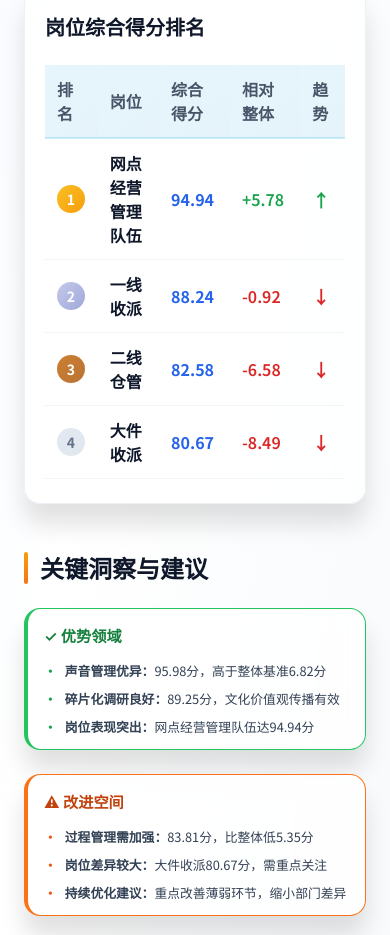
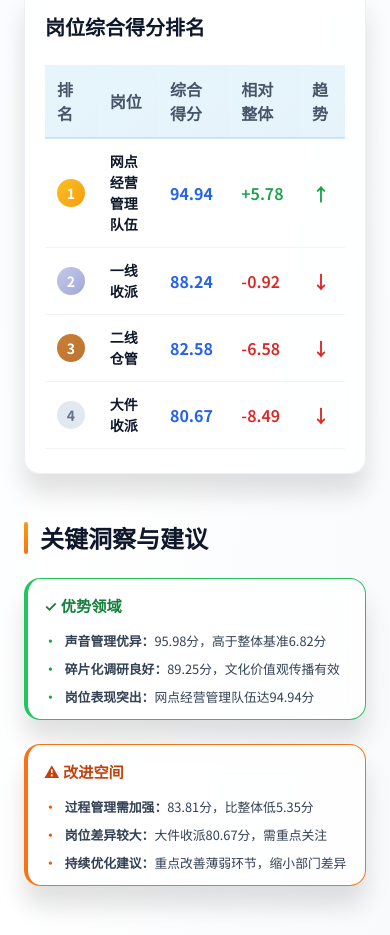
Before and after one commit to huaze-xiuyi/xiuyi, a plain HTML site: page shanghai-happiness-dashboard.html in a window 390 px wide. Shown: the part 1763-2698 px from the top of the page. Drawn offline with nearby package versions, Linux system fonts and the light colour scheme; a script that the page names is missing.

Commit message:
Update shanghai-happiness-dashboard.html

```diff
--- a/shanghai-happiness-dashboard.html
+++ b/shanghai-happiness-dashboard.html
@@ -324,6 +324,13 @@
       width: 12px;
       height: 12px;
       border-radius: 2px;
+    }
+
+    /* 手机端岗位字段字体调小 */
+    @media (max-width: 768px) {
+      .ranking-table tbody td:nth-child(2) {
+        font-size: 0.875rem;
+      }
     }
   </style>
 </head>
@@ -1518,5 +1525,6 @@
 
   <script src="utils.js"></script>
   <script src="a11y-feedback.js"></script>
+  <script src="navbar-scroll.js"></script>
 </body>
 </html>
```
